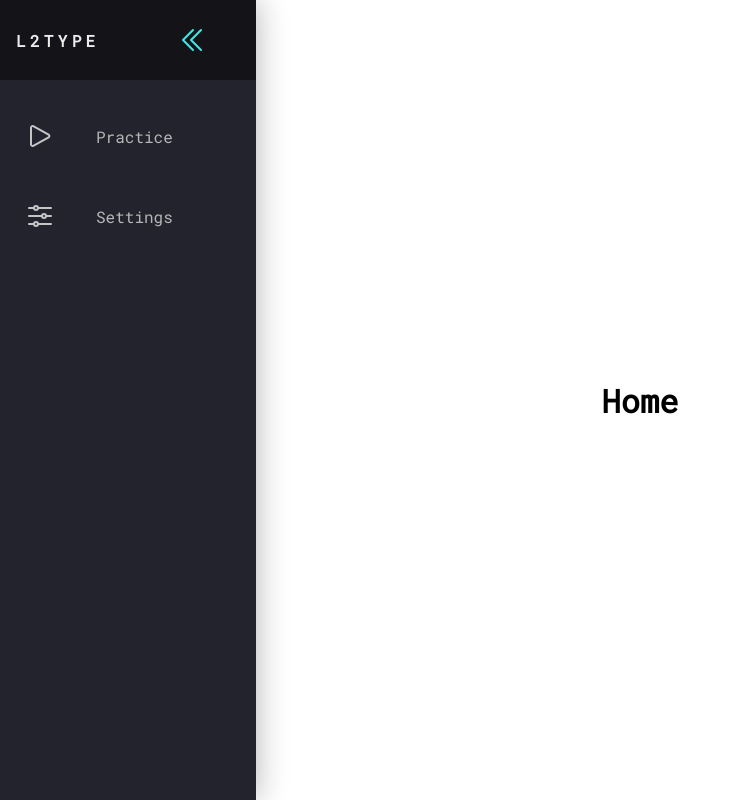
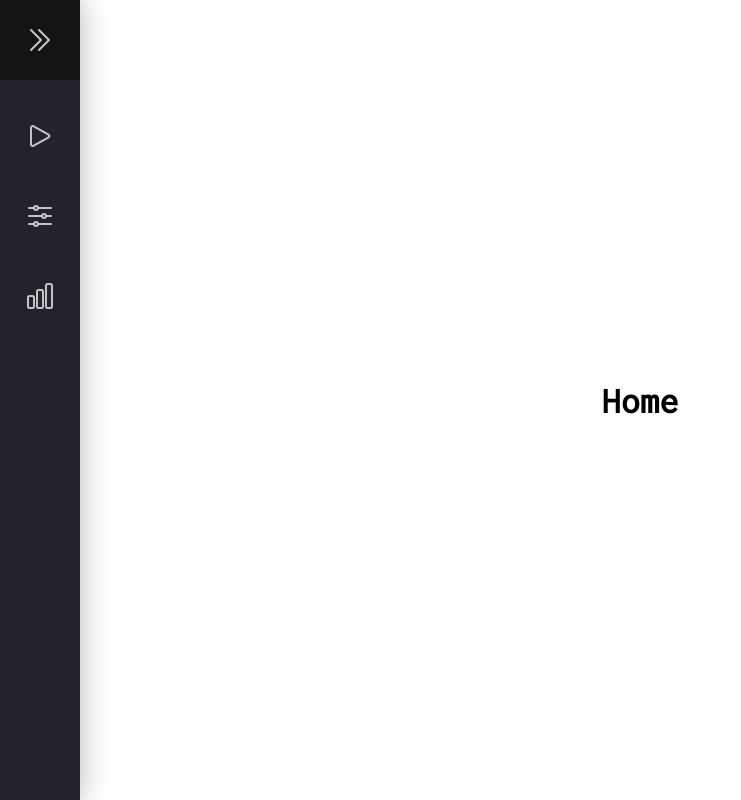
Before and after one commit to jaredami/l2-type, a Next.js app: page / in a window 1280 px wide. Shown: the whole page, without its empty margins (0-741 px from the left). Built offline with nearby package versions, Linux system fonts and the light colour scheme.

Commit message:
Add stats link to Nav

```diff
--- a/components/Nav/Nav.tsx
+++ b/components/Nav/Nav.tsx
@@ -5,6 +5,7 @@
   home: { text: "L2TYPE", href: "/" },
   practice: { text: "Practice", href: "/practice" },
   settings: { text: "Settings", href: "/settings" },
+  stats: { text: "Stats", href: "/stats" },
 };
 
 const Nav = () => {
@@ -72,6 +73,25 @@
               <span className={styles.linkText}>{MENU.settings.text}</span>
             </a>
           </Link>
+          <Link href={MENU.stats.href}>
+            <a className={styles.navLink}>
+              <svg
+                xmlns="http://www.w3.org/2000/svg"
+                fill="none"
+                viewBox="0 0 24 24"
+                strokeWidth={1.5}
+                stroke="currentColor"
+                className="w-6 h-6"
+              >
+                <path
+                  strokeLinecap="round"
+                  strokeLinejoin="round"
+                  d="M3 13.125C3 12.504 3.504 12 4.125 12h2.25c.621 0 1.125.504 1.125 1.125v6.75C7.5 20.496 6.996 21 6.375 21h-2.25A1.125 1.125 0 013 19.875v-6.75zM9.75 8.625c0-.621.504-1.125 1.125-1.125h2.25c.621 0 1.125.504 1.125 1.125v11.25c0 .621-.504 1.125-1.125 1.125h-2.25a1.125 1.125 0 01-1.125-1.125V8.625zM16.5 4.125c0-.621.504-1.125 1.125-1.125h2.25C20.496 3 21 3.504 21 4.125v15.75c0 .621-.504 1.125-1.125 1.125h-2.25a1.125 1.125 0 01-1.125-1.125V4.125z"
+                />
+              </svg>
+              <span className={styles.linkText}>{MENU.stats.text}</span>
+            </a>
+          </Link>
         </li>
       </ul>
     </nav>
```
